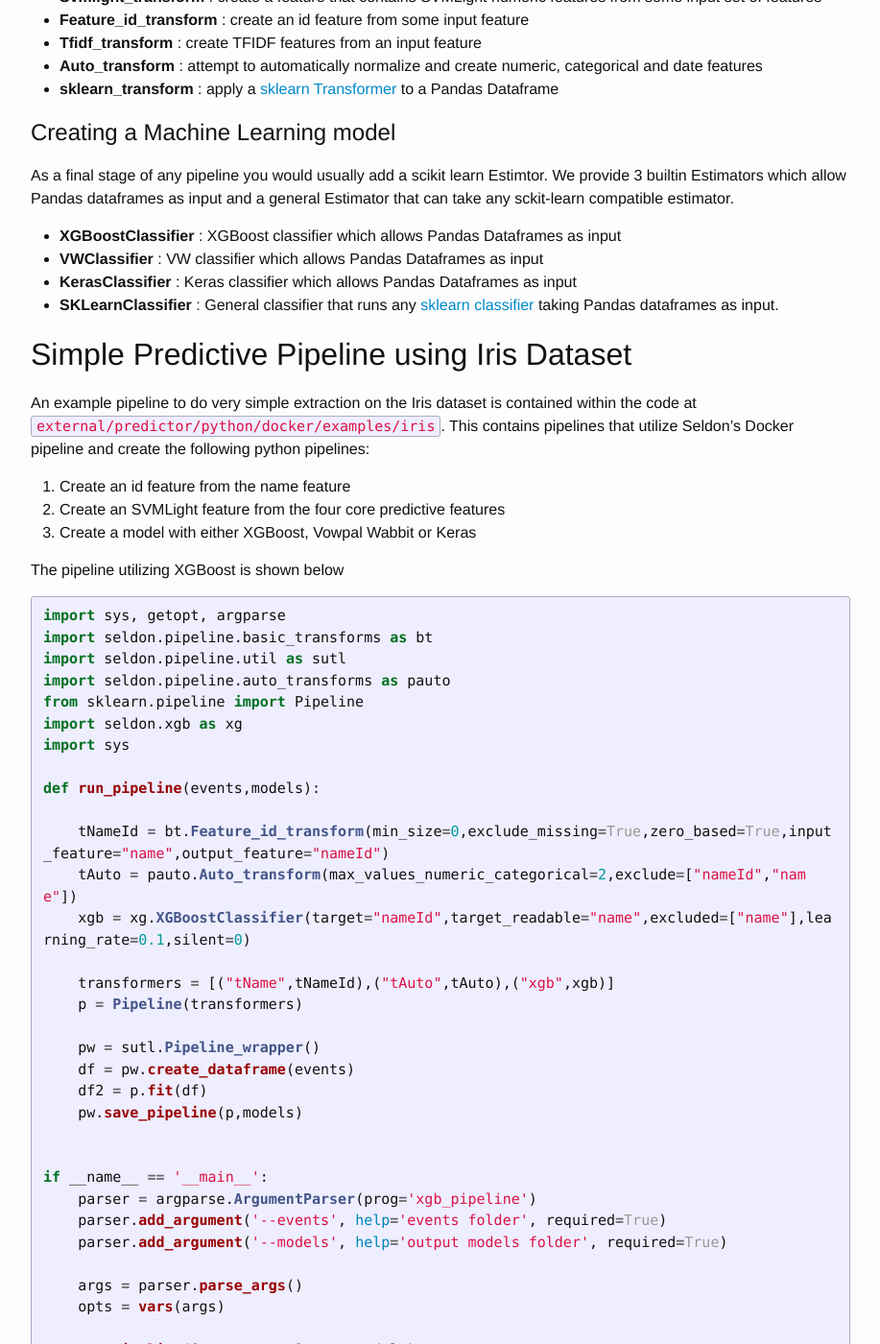
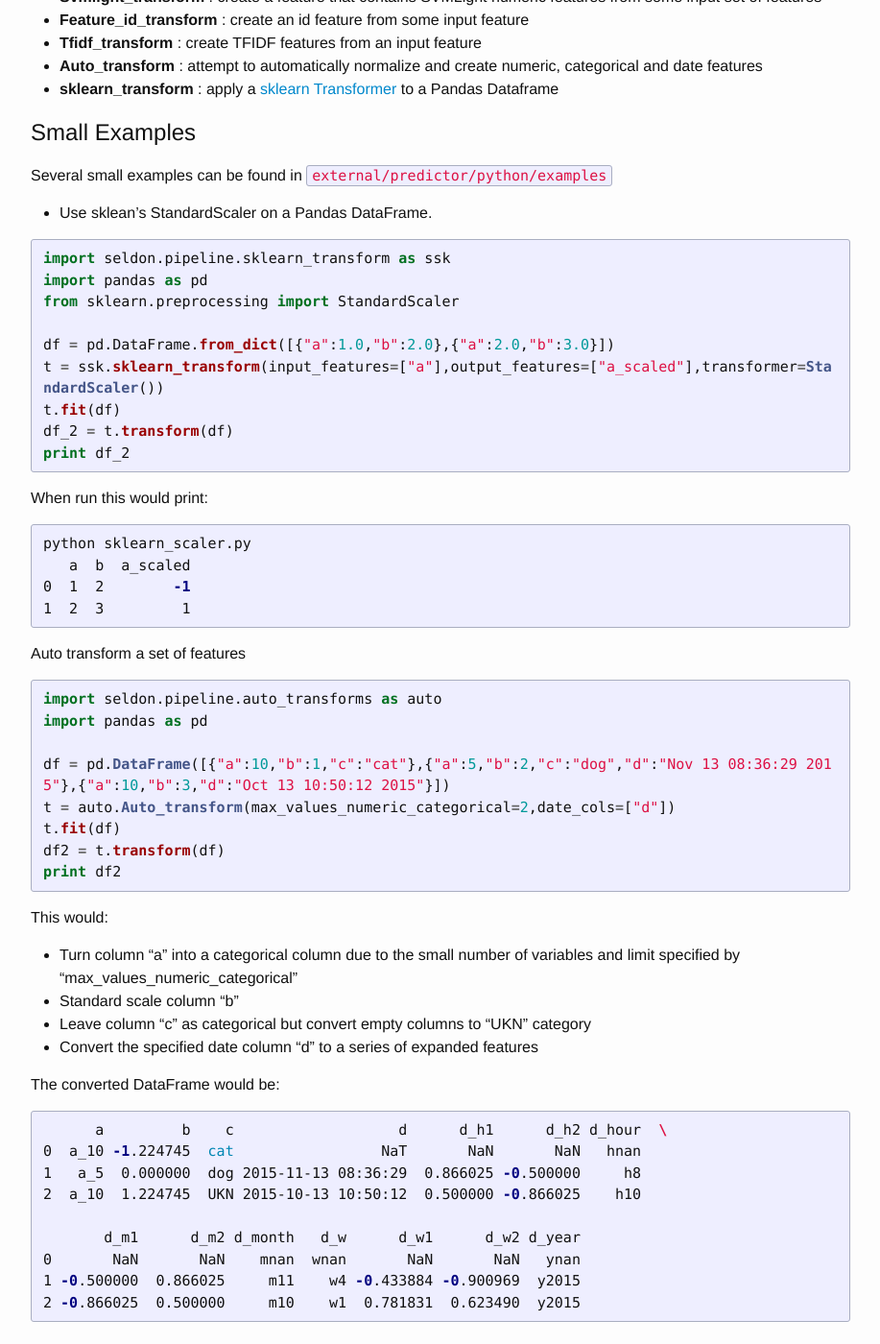
Before and after one commit to SeldonIO/seldonio.github.com, a Jekyll site: the page built from feature-pipeline.md, in a window 1280 px wide and 1400 px high, scrolled down 691 px. Shown: the whole window at 96% size, without its empty margins (181-1098 px from the left). Built offline with Jekyll 4.4.1, drawn with Linux system fonts in a browser that asks for light colours.

Commit message:
add two small examples

```diff
--- a/feature-pipeline.md
+++ b/feature-pipeline.md
@@ -28,6 +28,69 @@ The currently available example transforms are:
  * **Tfidf_transform** : create TFIDF features from an input feature
  * **Auto_transform** : attempt to automatically normalize and create numeric, categorical and date features
  * **sklearn_transform** : apply a [sklearn Transformer](http://scikit-learn.org/stable/data_transforms.html) to a Pandas Dataframe
+
+### Small Examples
+
+Several small examples can be found in `external/predictor/python/examples`
+
+ * Use sklean's StandardScaler on a Pandas DataFrame.
+
+{% highlight python %}
+import seldon.pipeline.sklearn_transform as ssk
+import pandas as pd
+from sklearn.preprocessing import StandardScaler
+
+df = pd.DataFrame.from_dict([{"a":1.0,"b":2.0},{"a":2.0,"b":3.0}])
+t = ssk.sklearn_transform(input_features=["a"],output_features=["a_scaled"],transformer=StandardScaler())
+t.fit(df)
+df_2 = t.transform(df)
+print df_2
+{% endhighlight %}
+
+When run this would print:
+
+{% highlight bash %}
+python sklearn_scaler.py
+   a  b  a_scaled
+0  1  2        -1
+1  2  3         1
+{% endhighlight %}
+
+Auto transform a set of features
+
+{% highlight python %}
+import seldon.pipeline.auto_transforms as auto
+import pandas as pd
+
+df = pd.DataFrame([{"a":10,"b":1,"c":"cat"},{"a":5,"b":2,"c":"dog","d":"Nov 13 08:36:29 2015"},{"a":10,"b":3,"d":"Oct 13 10:50:12 2015"}])
+t = auto.Auto_transform(max_values_numeric_categorical=2,date_cols=["d"])
+t.fit(df)
+df2 = t.transform(df)
+print df2
+{% endhighlight %}
+
+ This would:
+
+ * Turn column "a" into a categorical column due to the small number of variables and limit specified by "max_values_numeric_categorical"
+ * Standard scale column "b"
+ * Leave column "c" as categorical but convert empty columns to "UKN" category
+ * Convert the specified date column "d" to a series of expanded features
+
+ The converted DataFrame would be:
+
+{% highlight bash %}
+
+      a         b    c                   d      d_h1      d_h2 d_hour  \
+0  a_10 -1.224745  cat                 NaT       NaN       NaN   hnan
+1   a_5  0.000000  dog 2015-11-13 08:36:29  0.866025 -0.500000     h8
+2  a_10  1.224745  UKN 2015-10-13 10:50:12  0.500000 -0.866025    h10
+
+       d_m1      d_m2 d_month   d_w      d_w1      d_w2 d_year
+0       NaN       NaN    mnan  wnan       NaN       NaN   ynan
+1 -0.500000  0.866025     m11    w4 -0.433884 -0.900969  y2015
+2 -0.866025  0.500000     m10    w1  0.781831  0.623490  y2015
+
+{% endhighlight %}
 
 ## Creating a Machine Learning model
 As a final stage of any pipeline you would usually add a scikit learn Estimtor. We provide 3 builtin Estimators which allow Pandas dataframes as input and a general Estimator that can take any sckit-learn compatible estimator.
```
